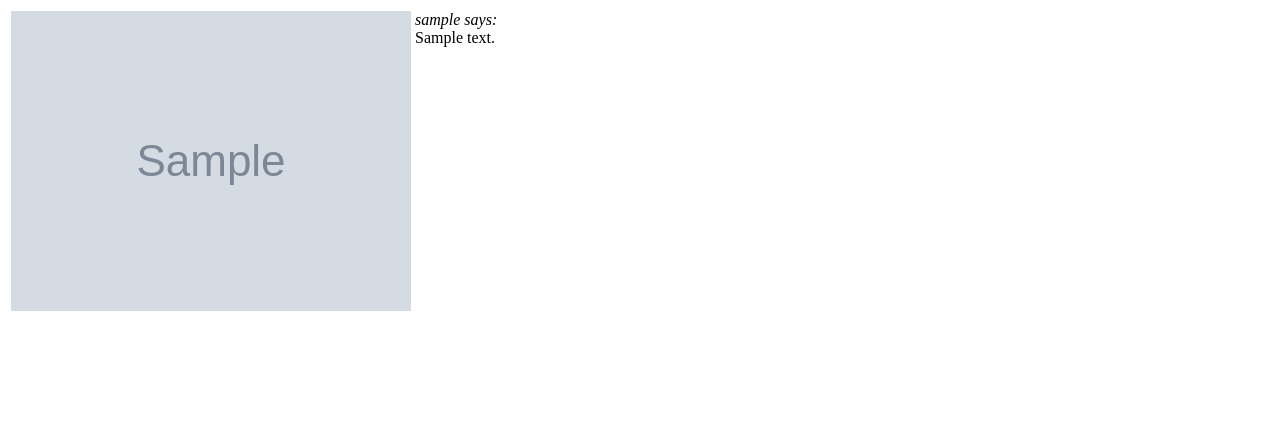
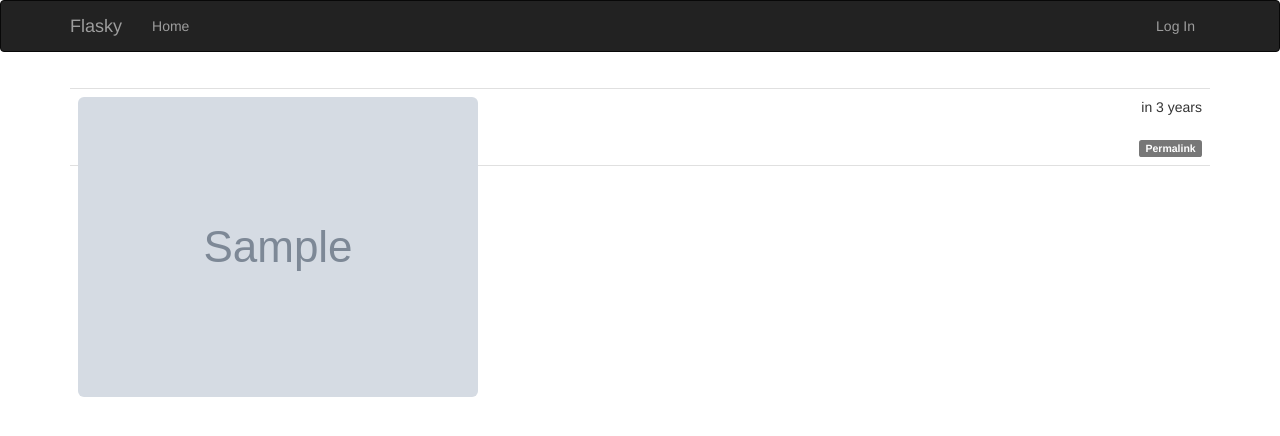
Before and after one commit to apengok/flask_tutor, a Python web app: template app/templates/post.html in a window 1280 px wide. Shown: the top 436 px of the page. Run offline with Jinja, Linux system fonts and the light colour scheme; the template is opened without the code that fills it: most values are stand-ins (such as "Sample title", 1, 10 or a date in 2020); grey boxes marked "Sample" are stand-in pictures; some libraries are stand-ins or nearby versions.

Commit message:
charpter 11 posts

```diff
--- a/app/main/forms.py
+++ b/app/main/forms.py
@@ -2,6 +2,7 @@
 from wtforms import StringField,TextAreaField,BooleanField,SelectField,SubmitField
 from wtforms.validators import Required,Length,Email,Regexp
 from wtforms import ValidationError
+from flask_pagedown.fields import PageDownField
 from ..models import Role,User
 
 class NameForm(Form):
@@ -41,5 +42,6 @@
             raise ValidationError('Username already in use.')
 
 class PostForm(Form):
-    body = TextAreaField("what's on your mind?",validators=[Required()])
+    #body = TextAreaField("what's on your mind?",validators=[Required()])
+    body = PageDownField("what's on your mind?",validators=[Required()])
     submit = SubmitField('Submit')
--- a/app/static/styles.css
+++ b/app/static/styles.css
@@ -30,8 +30,11 @@
     position:absolute;
 }
 div.post-content {
-    margin-left:480px;
-    min-height:480;
+    margin-left:48px;
+    min-height:48px;
+}
+div.post-footer {
+    text-align:right;
 }
 div.pagination {
     width:100%;
@@ -39,3 +42,26 @@
     padding:0px;
     margin:0px;
 }
+div.flask-pagedown-preview {
+    margin:10px 0px 10px 0px;
+    border:1px solid #e0e0e0;
+    padding:4px;
+}
+div.flask-pagedown-preview h1 {
+    font-size:140%;
+}
+div.flask-pagedown-preview h2 {
+    font-size:130%;
+}
+div.flask-pagedown-preview h3 {
+    font-size:120%;
+}
+.post-body h1 {
+    font-size:140%;
+}
+.post-body h2 {
+    font-size:130%;
+}
+.post-body h3 {
+    font-size:120%;
+}
--- a/app/templates/_posts.html
+++ b/app/templates/_posts.html
@@ -9,7 +9,27 @@
         <div class="post-content">
             <div class="post-date">{{ moment(post.timestamp).fromNow() }}</div>
             <div class="post-author"><a href="{{ url_for('.user',username=post.author.username) }}">{{ post.author.username }}</a></div>
-            <div class="post-body">{{ post.body }}</div>
+            <div class="post-body">
+                {% if post.body_html %}
+                    {{ post.body_html | safe }}
+                {% else %}
+                    {{ post.body }}
+                {% endif %}
+            </div>
+            <div class="post-footer">
+                {% if current_user == post.author %}
+                <a href="{{ url_for('.edit',id=post.id) }}">
+                    <span class="label label-primary">Edit</span>
+                </a>
+                {% elif current_user.is_administrator() %}
+                <a href="{{ url_for('.edit',id=post.id) }}">
+                    <span class="label label-danger">Edit [Admin]</span>
+                </a>
+                {% endif %}
+                <a href="{{ url_for('.post',id=post.id) }}">
+                    <span class="label label-default">Permalink</span>
+                </a>
+            </div>
         </div>
     </li>
     {% endfor %}
--- a/app/templates/post.html
+++ b/app/templates/post.html
@@ -1,6 +1,8 @@
-<table>
-        <tr valign="top">
-            <td><img src="{{ post.author.avatar(50) }}"></td>
-            <td><i>{{ post.author.nickname }} says:</i><br>{{ post.body }}</td>
-        </tr>
-    </table>
+{% extends "base.html" %}
+{% import "_macros.html" as macros %}
+
+{% block title %}Flasky - Post{% endblock %}
+
+{% block page_content %}
+{% include '_posts.html' %}
+{% endblock %}
```
Also changed, not shown: app/main/views.py (+21 -0 lines), app/models.py (+14 -0 lines), app/templates/edit_post.html (added, +18 -0 lines), migrations/versions/9fe494e3908a_.py (added, +26 -0 lines), data-dev.sqlite.
